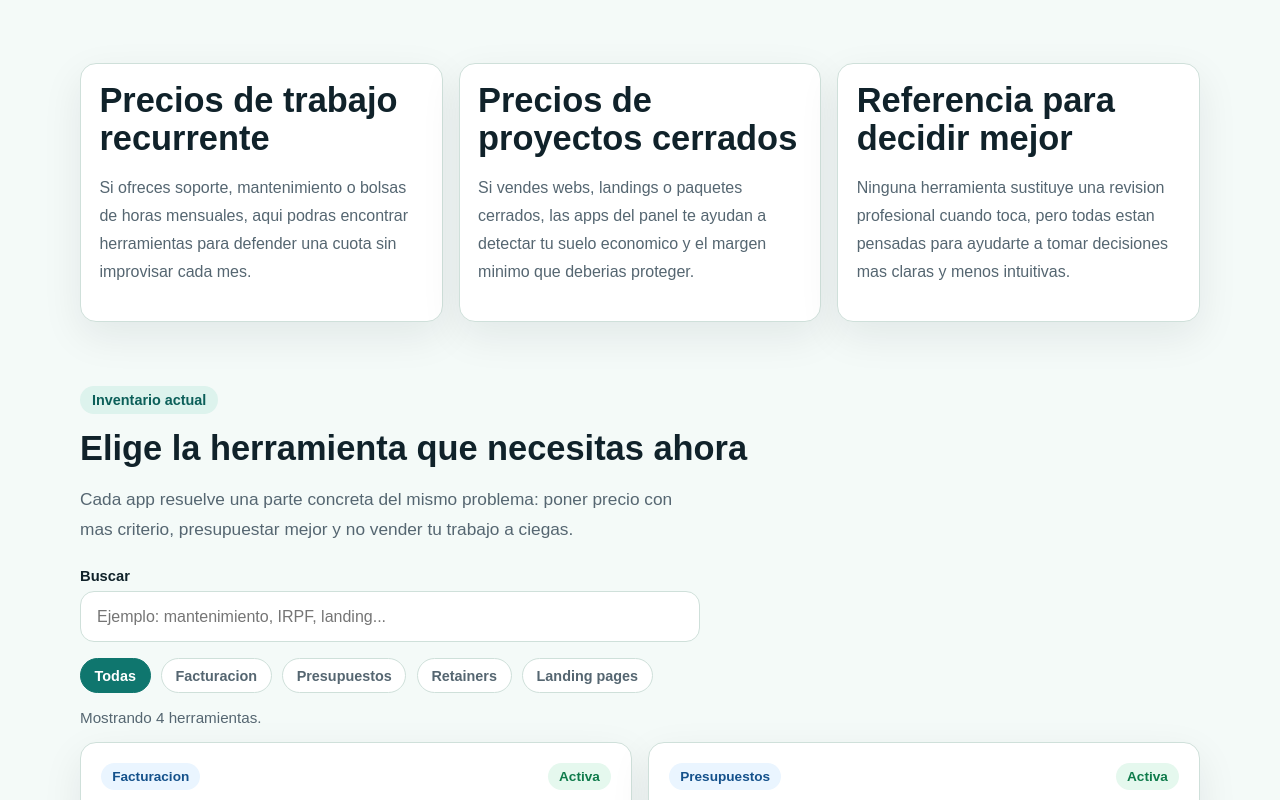
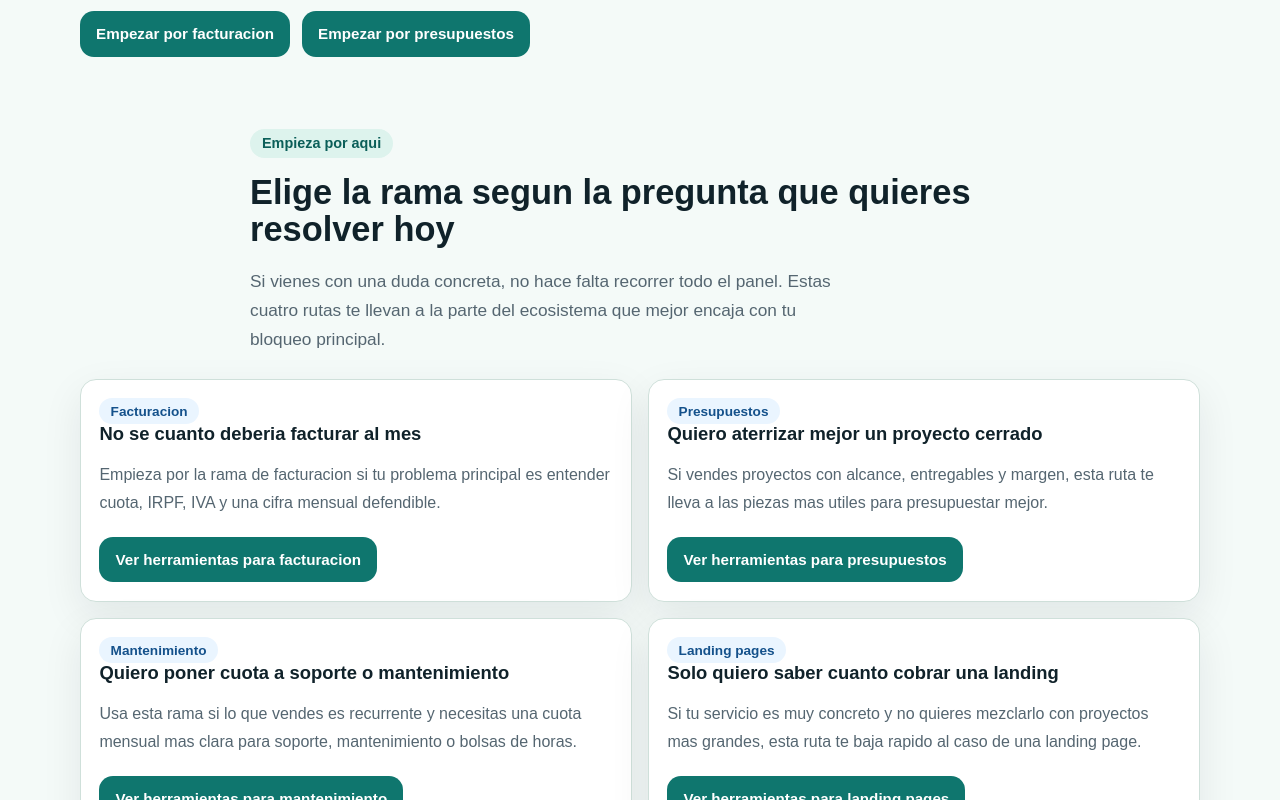
Before and after one commit to djimenezm/paneldeherramientas, a Next.js app: page / in a window 1280 px wide. Shown: the part 640-1440 px from the top of the page. Built offline with nearby package versions, Linux system fonts and the light colour scheme; no server answers.

Commit message:
Improve panel homepage conversion paths

```diff
--- a/app/globals.css
+++ b/app/globals.css
@@ -299,7 +299,8 @@ h3 {
 }
 
 .feature-grid,
-.tools-grid {
+.tools-grid,
+.quick-start-grid {
   display: grid;
   gap: 1rem;
 }
@@ -312,7 +313,12 @@ h3 {
   grid-template-columns: repeat(2, minmax(0, 1fr));
 }
 
+.quick-start-grid {
+  grid-template-columns: repeat(2, minmax(0, 1fr));
+}
+
 .feature-card,
+.quick-start-card,
 .tool-card,
 .faq-item,
 .conversion-step {
@@ -323,12 +329,14 @@ h3 {
 }
 
 .feature-card,
+.quick-start-card,
 .faq-item,
 .conversion-step {
   padding: 1.15rem;
 }
 
 .feature-card p,
+.quick-start-card p,
 .faq-item p,
 .conversion-step p,
 .tool-description,
@@ -414,6 +422,10 @@ h3 {
 .tool-link-disabled {
   background: #d9e8e3;
   color: #5a6c67;
+}
+
+.quick-start-card h3 {
+  margin-bottom: 0.6rem;
 }
 
 .launch-note {
@@ -618,6 +630,7 @@ h3 {
   .hero-panel,
   .article-layout,
   .feature-grid,
+  .quick-start-grid,
   .tools-grid,
   .routes-grid,
   .matrix-row {
--- a/app/page.tsx
+++ b/app/page.tsx
@@ -83,6 +83,17 @@ export default function HomePage() {
               <li>Herramientas pequenas, especializadas y pensadas para freelancers y autonomos.</li>
               <li>Actualizado conforme se publican nuevas calculadoras y guias.</li>
             </ul>
+            <div className="guide-cta">
+              <Link href="/mejores-herramientas-para-facturacion-autonomos" className="tool-link">
+                Empezar por facturacion
+              </Link>
+              <Link
+                href="/mejores-herramientas-para-presupuestos-freelance"
+                className="tool-link"
+              >
+                Empezar por presupuestos
+              </Link>
+            </div>
           </div>
 
           <aside className="hero-summary" aria-label="Resumen rapido del panel">
@@ -106,6 +117,77 @@ export default function HomePage() {
       </section>
 
       <section className="section">
+        <div className="container section-heading">
+          <span className="eyebrow">Empieza por aqui</span>
+          <h2>Elige la rama segun la pregunta que quieres resolver hoy</h2>
+          <p className="section-lead">
+            Si vienes con una duda concreta, no hace falta recorrer todo el panel. Estas cuatro
+            rutas te llevan a la parte del ecosistema que mejor encaja con tu bloqueo principal.
+          </p>
+        </div>
+        <div className="container quick-start-grid" aria-label="Rutas principales del ecosistema">
+          <article className="quick-start-card">
+            <span className="route-kicker">Facturacion</span>
+            <h3>No se cuanto deberia facturar al mes</h3>
+            <p>
+              Empieza por la rama de facturacion si tu problema principal es entender cuota, IRPF,
+              IVA y una cifra mensual defendible.
+            </p>
+            <div className="guide-cta">
+              <Link href="/mejores-herramientas-para-facturacion-autonomos" className="tool-link">
+                Ver herramientas para facturacion
+              </Link>
+            </div>
+          </article>
+
+          <article className="quick-start-card">
+            <span className="route-kicker">Presupuestos</span>
+            <h3>Quiero aterrizar mejor un proyecto cerrado</h3>
+            <p>
+              Si vendes proyectos con alcance, entregables y margen, esta ruta te lleva a las
+              piezas mas utiles para presupuestar mejor.
+            </p>
+            <div className="guide-cta">
+              <Link
+                href="/mejores-herramientas-para-presupuestos-freelance"
+                className="tool-link"
+              >
+                Ver herramientas para presupuestos
+              </Link>
+            </div>
+          </article>
+
+          <article className="quick-start-card">
+            <span className="route-kicker">Mantenimiento</span>
+            <h3>Quiero poner cuota a soporte o mantenimiento</h3>
+            <p>
+              Usa esta rama si lo que vendes es recurrente y necesitas una cuota mensual mas clara
+              para soporte, mantenimiento o bolsas de horas.
+            </p>
+            <div className="guide-cta">
+              <Link href="/mejores-herramientas-para-mantenimiento-web" className="tool-link">
+                Ver herramientas para mantenimiento
+              </Link>
+            </div>
+          </article>
+
+          <article className="quick-start-card">
+            <span className="route-kicker">Landing pages</span>
+            <h3>Solo quiero saber cuanto cobrar una landing</h3>
+            <p>
+              Si tu servicio es muy concreto y no quieres mezclarlo con proyectos mas grandes,
+              esta ruta te baja rapido al caso de una landing page.
+            </p>
+            <div className="guide-cta">
+              <Link href="/mejores-herramientas-para-landing-pages" className="tool-link">
+                Ver herramientas para landing pages
+              </Link>
+            </div>
+          </article>
+        </div>
+      </section>
+
+      <section className="section alt">
         <div className="container feature-grid" aria-label="Que puedes resolver desde el panel">
           <article className="feature-card">
             <h2>Precios de trabajo recurrente</h2>
```
